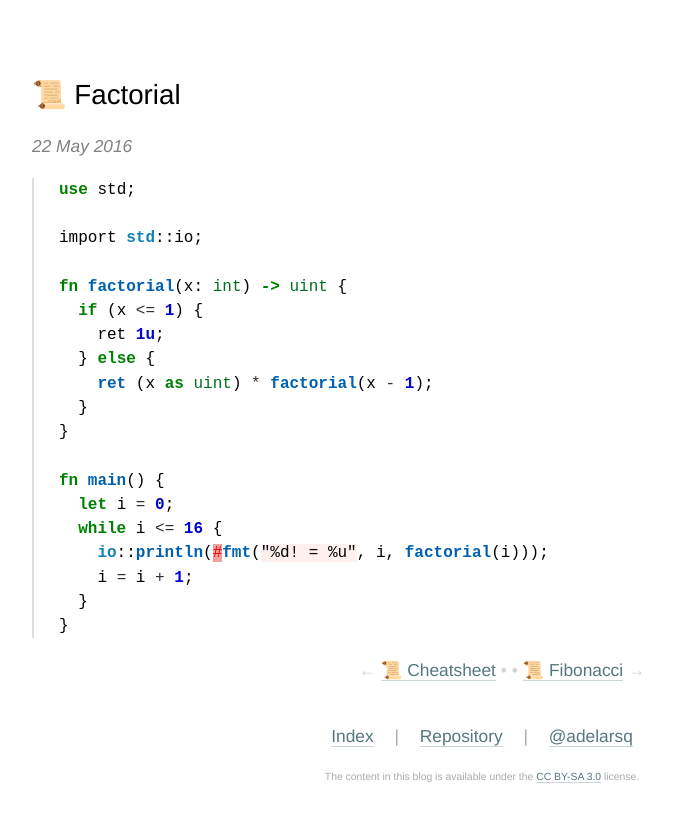
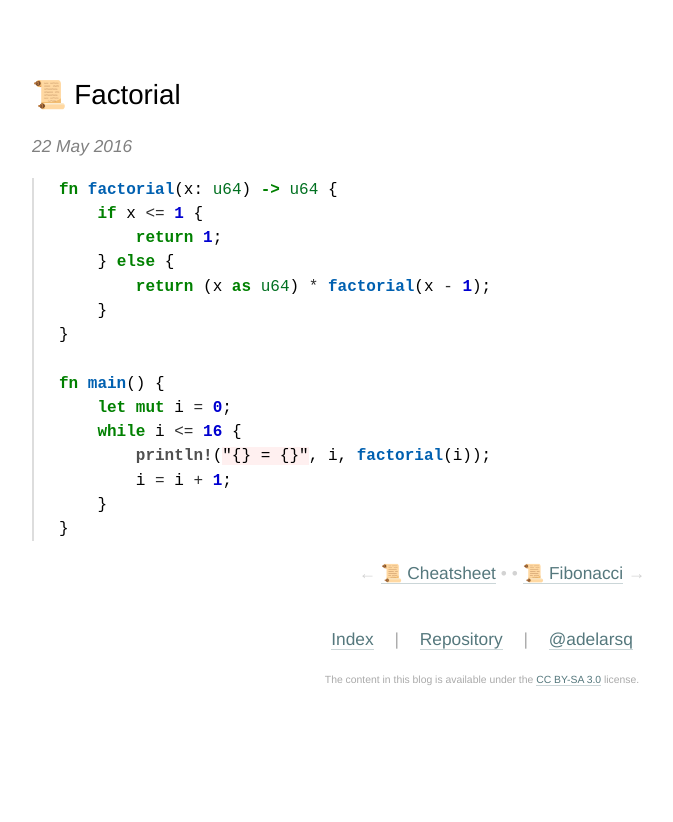
Before and after one commit to adelarsq/daily-rust.github.io, a Jekyll site: the page built from _posts/2016-05-22-factorial.md, in a window 1280 px wide. Shown: the top 822 px of the page, without its empty margins (158-831 px from the left). Built offline with Jekyll 4.4.1, drawn with Linux system fonts in a browser that asks for light colours.

Commit message:
Update 2016-05-22-factorial.md

````diff
--- a/_posts/2016-05-22-factorial.md
+++ b/_posts/2016-05-22-factorial.md
@@ -6,23 +6,19 @@ tags: [rustposts, rust, algorithm]
 ---
 
 ```rust
-use std;
-
-import std::io;
-
-fn factorial(x: int) -> uint {
-  if (x <= 1) {
-    ret 1u;
-  } else {
-    ret (x as uint) * factorial(x - 1);
-  }
+fn factorial(x: u64) -> u64 {
+    if x <= 1 {
+        return 1;
+    } else {
+        return (x as u64) * factorial(x - 1);
+    }
 }
 
 fn main() {
-  let i = 0;
-  while i <= 16 {
-    io::println(#fmt("%d! = %u", i, factorial(i)));
-    i = i + 1;
-  }
+    let mut i = 0;
+    while i <= 16 {
+        println!("{} = {}", i, factorial(i));
+        i = i + 1;
+    }
 }
 ```
````
